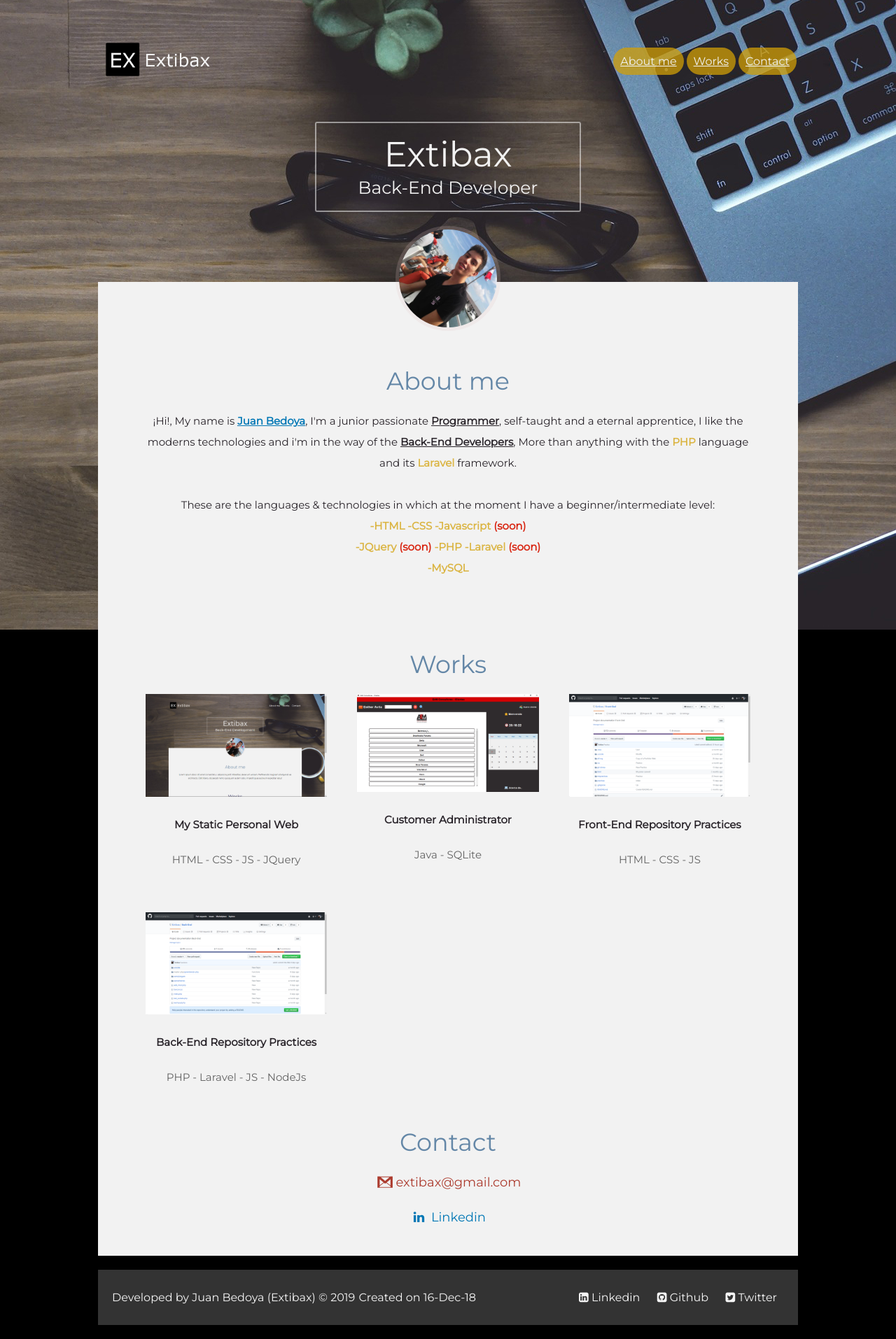
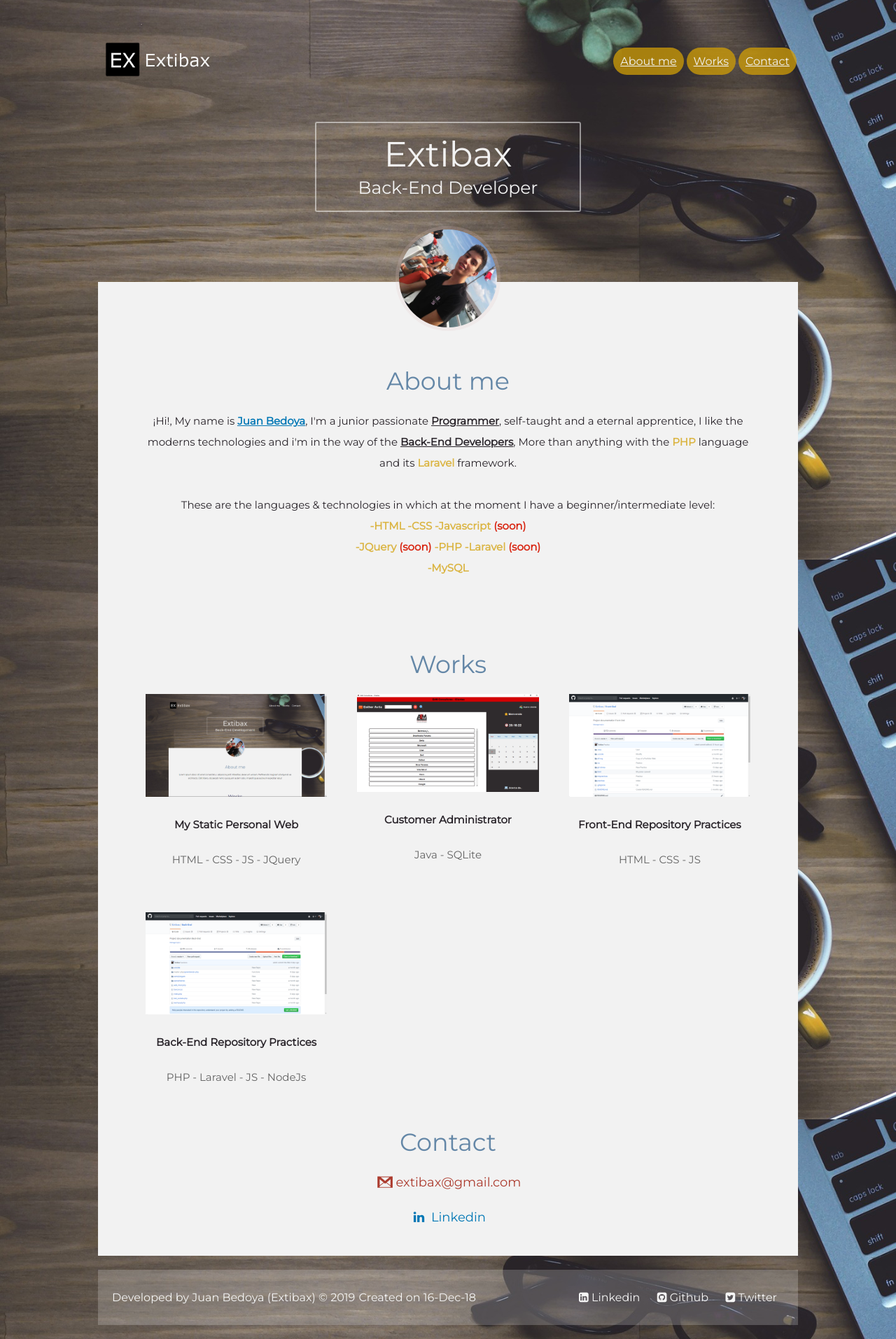
Before and after one commit to Extibax/Extibax-Portfolio-V1-CSS3-JS, a PHP site: page / in a window 1280 px wide. Shown: the whole page at 70% size. Run offline with PHP 8.4, Linux system fonts and the light colour scheme.

Commit message:
Improved

```diff
--- a/css/name-profesion.css
+++ b/css/name-profesion.css
@@ -6,34 +6,31 @@
 
 .name-profession .container-text {
     margin: 50px 0;
-}
-
-.name-profession .container-text .text {
     padding: 20px 60px;
     border: 2px solid rgba(255, 255, 255, 0.5);
     border-radius: 3px;
     text-align: center;
 }
 
-.name-profession .container-text .text .name,
-.name-profession .container-text .text .profession {
+.name-profession .container-text .name,
+.name-profession .container-text .profession {
     color: #F2F2F2;
     font-weight: 300;
     margin: 0;
 }
 
-.name-profession .container-text .text .name::selection,
-.name-profession .container-text .text .profession::selection {
+.name-profession .container-text .name::selection,
+.name-profession .container-text .profession::selection {
     background: #000;
 }
 
-.name-profession .container-text .text .name {
+.name-profession .container-text .name {
     font-size: 50px;
     line-height: 50px;
     margin-bottom: 10px;
 }
 
-.name-profession .container-text .text .profession {
+.name-profession .container-text .profession {
     font-size: 25px;
     line-height: 25px;
 }
--- a/css/style.css
+++ b/css/style.css
@@ -13,8 +13,7 @@ body {
     font-family: Montserrat, sans-serif;
     background: #000 url('../img/Office.jpg') top right no-repeat;
     background-attachment: fixed;
-    /* background-repeat: no-repeat; */
-    /* background-size: cover; */
+    background-size: cover;
 }
 
 .container {
--- a/index.html
+++ b/index.html
@@ -63,10 +63,8 @@
         <!-- Block Name & Profession -->
         <section class="name-profession">
             <div class="container-text">
-                <div class="text">
-                    <h1 class="name">Extibax</h1>
-                    <h2 class="profession">Back-End Developer</h2>
-                </div>
+                <h1 class="name">Extibax</h1>
+                <h2 class="profession">Back-End Developer</h2>
             </div>
         </section>
 
```
